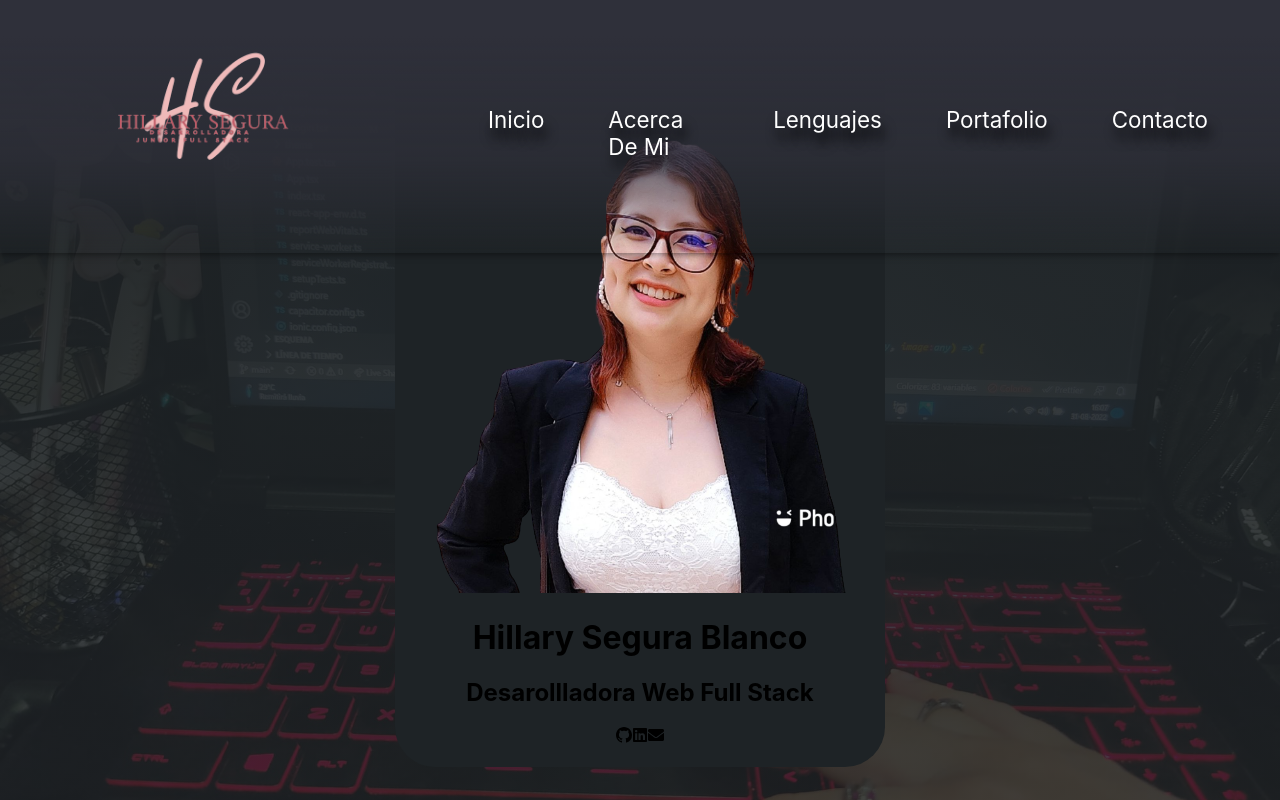
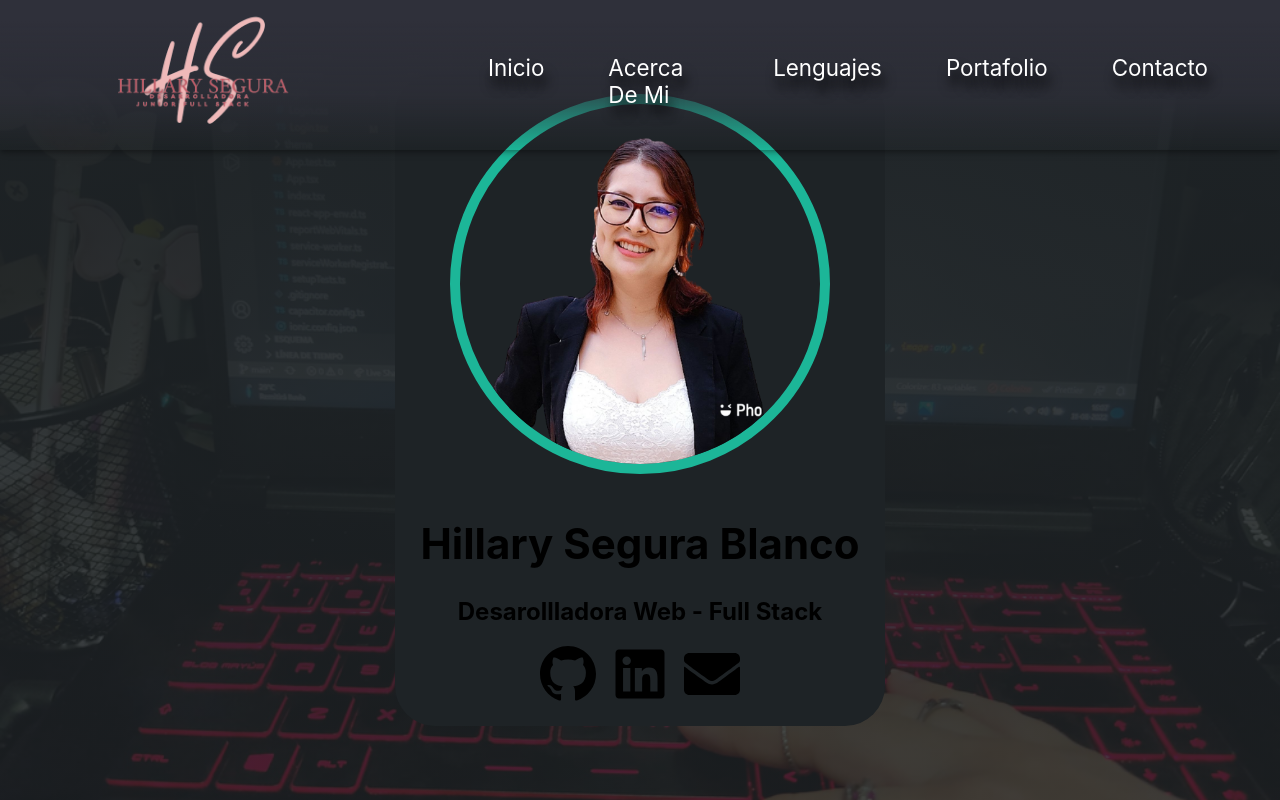
Before and after one commit to hilla-sb/portafolio-, a React (Create React App) app: page / in a window 1280 px wide. Built offline with nearby package versions, Linux system fonts and the light colour scheme.

Commit message:
se agregaron rutas, mas el header , un poco del body de la pagina de inicio con su respectivo archivo de css

```diff
--- a/src/App.css
+++ b/src/App.css
@@ -1,3 +1,4 @@
+
 .navbar-title {
   display:flex;
   flex-direction: row;
@@ -14,6 +15,7 @@
 
 .logo2{
   width:15rem;
+  margin-top:2rem;
   margin-Left:3rem;
   margin-Right: 2rem;
 }
@@ -33,9 +35,12 @@
 .Inicio{
  background:linear-gradient( to top,rgba(30,35,38,.8),rgba(30,35,38,1)),url(imagenes/background.png);
  background-size:cover;
- height: 100vh;
  display:flex;
  align-items:flex-start;
+ width:100vw;
+ height: 100vh;
+
+
 }
 .Inicio .contenedor-banner{
   padding:20px;
@@ -49,5 +54,15 @@
 
 .Inicio .contenedor-banner img {
   margin-top:40px;
-  border:1px;
+  border:10px solid #1CB698;
+  display: blok;
+  width:80%;
+  margin:auto;
+  border-radius:100%;
 }
+
+.Inicio .contenedor-banner h1{
+  margin-top:40px;
+  font-size:42px;
+
+}
--- a/src/componentes/Header.jsx
+++ b/src/componentes/Header.jsx
@@ -7,7 +7,7 @@ import { Link } from 'react-router-dom';
 export default function Header
  () {
     return (
-        <AppBar  className ="barra" position='fixed'>
+        <AppBar  className ="barra" position='fixed' style={{width:"100%",height:"150px"}}>
             <Toolbar>
                 <img className = "logo2" src={logo} alt="Logo2" />
 
--- a/src/pages/Inicio.jsx
+++ b/src/pages/Inicio.jsx
@@ -10,16 +10,16 @@ export default function Inicio() {
 
         <Header/>
 
-        <Grid container className="Inicio">
+        <Grid item className="Inicio" style={{width:"100vw",height:"100vh"}}>
           <Box Class = "contenedor-banner">
           <Box Class= "contenedor-img">
           <img style={{}}className="Hillary" src={Hillary} alt=""/>
           </Box>
           <h1>Hillary Segura Blanco</h1>
-          <h2>Desarollladora Web Full Stack</h2>
-          <GoMarkGithub/>
-          <FaLinkedin/>
-          <FaEnvelope/>
+          <h2>Desarollladora Web - Full Stack</h2>
+          <GoMarkGithub style={{height:"3.5rem",width:"4.5rem"}}/>
+          <FaLinkedin style={{height:"3.5rem",width:"4.5rem"}}/>
+          <FaEnvelope style={{height:"3.5rem",width:"4.5rem"}}/>
 
 
 
```
Also changed, not shown: src/imagenes/background.png.
